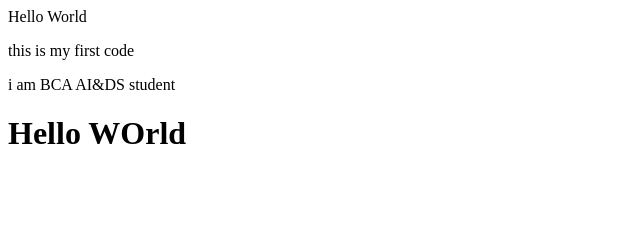
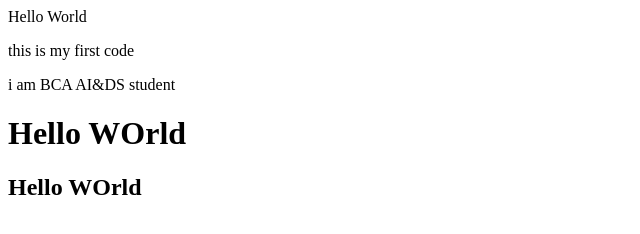
Before and after one commit to GEETANJALIJOSHI1994/firstrepository, a plain HTML site: page index.html in a window 1280 px wide. Shown: the whole page, without its empty margins (0-640 px from the left). Drawn offline with Linux system fonts and the light colour scheme.

Commit message:
Update index.html

```diff
--- a/index.html
+++ b/index.html
@@ -2,3 +2,4 @@
 <p>this is my first code</p>
 <p>i am BCA AI&DS student</p>
 <h1>Hello WOrld</h1>
+<h2>Hello WOrld</h2>
```
